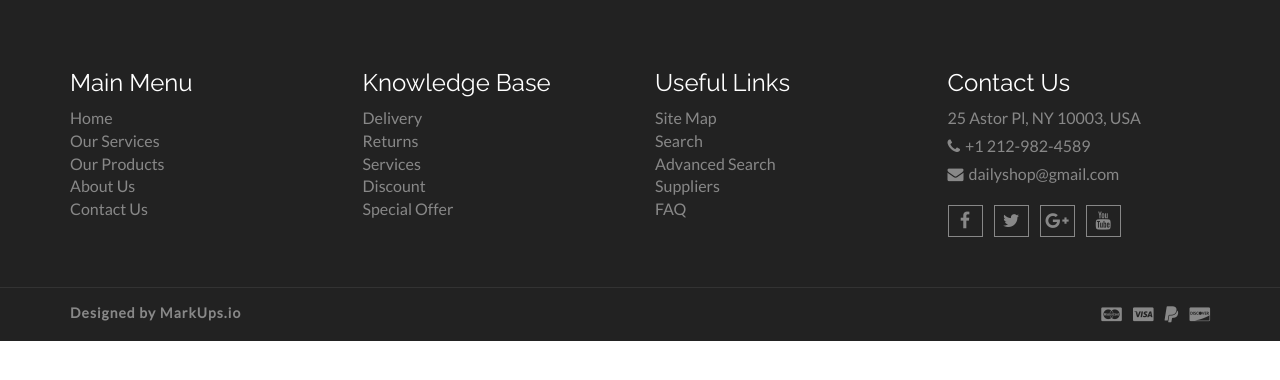
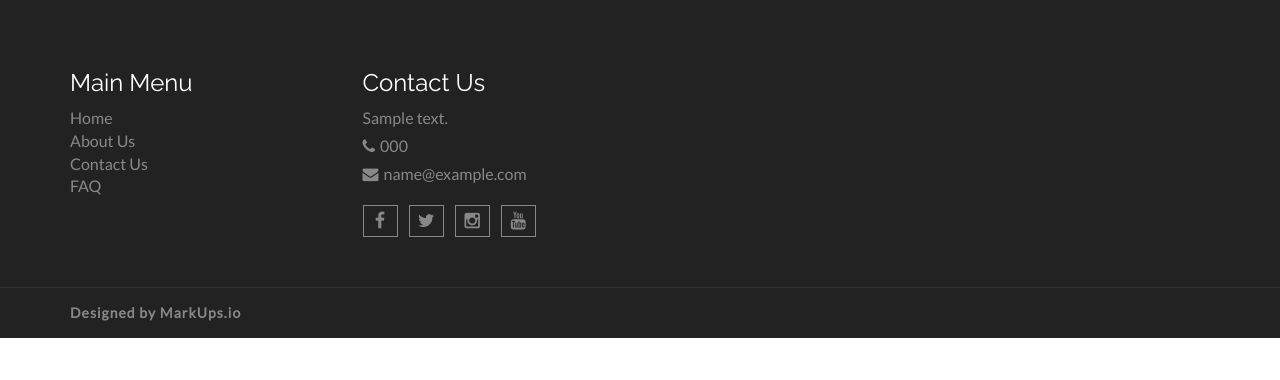
Before and after one commit to mustafabayarr/Django-E-Commerce, a Django app: template home/templates/homebase.html in a window 1280 px wide. Shown: the part 132-512 px from the top of the page. Run offline with Django 3.2, Linux system fonts and the light colour scheme; the template is opened without the code that fills it: most values are stand-ins (such as "Sample title", 1, 10 or a date in 2020); some libraries are stand-ins or nearby versions.

Commit message:
link in footer page

```diff
--- a/home/templates/footer.html
+++ b/home/templates/footer.html
@@ -11,40 +11,12 @@
                                 <div class="aa-footer-widget">
                                     <h3>Main Menu</h3>
                                     <ul class="aa-footer-nav">
-                                        <li><a href="#">Home</a></li>
-                                        <li><a href="#">Our Services</a></li>
-                                        <li><a href="#">Our Products</a></li>
-                                        <li><a href="#">About Us</a></li>
-                                        <li><a href="#">Contact Us</a></li>
+                                        <li><a href="/">Home</a></li>
+                                        <li><a href="/aboutus">About Us</a></li>
+                                        <li><a href="/contact">Contact Us</a></li>
+                                        <li><a href="/faq">FAQ</a></li>
+
                                     </ul>
-                                </div>
-                            </div>
-                            <div class="col-md-3 col-sm-6">
-                                <div class="aa-footer-widget">
-                                    <div class="aa-footer-widget">
-                                        <h3>Knowledge Base</h3>
-                                        <ul class="aa-footer-nav">
-                                            <li><a href="#">Delivery</a></li>
-                                            <li><a href="#">Returns</a></li>
-                                            <li><a href="#">Services</a></li>
-                                            <li><a href="#">Discount</a></li>
-                                            <li><a href="#">Special Offer</a></li>
-                                        </ul>
-                                    </div>
-                                </div>
-                            </div>
-                            <div class="col-md-3 col-sm-6">
-                                <div class="aa-footer-widget">
-                                    <div class="aa-footer-widget">
-                                        <h3>Useful Links</h3>
-                                        <ul class="aa-footer-nav">
-                                            <li><a href="#">Site Map</a></li>
-                                            <li><a href="#">Search</a></li>
-                                            <li><a href="#">Advanced Search</a></li>
-                                            <li><a href="#">Suppliers</a></li>
-                                            <li><a href="#">FAQ</a></li>
-                                        </ul>
-                                    </div>
                                 </div>
                             </div>
                             <div class="col-md-3 col-sm-6">
@@ -52,15 +24,19 @@
                                     <div class="aa-footer-widget">
                                         <h3>Contact Us</h3>
                                         <address>
-                                            <p> 25 Astor Pl, NY 10003, USA</p>
-                                            <p><span class="fa fa-phone"></span>+1 212-982-4589</p>
-                                            <p><span class="fa fa-envelope"></span>dailyshop@gmail.com</p>
+                                            <p> {{ setting.address }}</p>
+                                            <p><span class="fa fa-phone"></span>{{ setting.phone }}</p>
+                                            <p><span class="fa fa-envelope"></span>{{ setting.email }}</p>
                                         </address>
                                         <div class="aa-footer-social">
-                                            <a href="#"><span class="fa fa-facebook"></span></a>
-                                            <a href="#"><span class="fa fa-twitter"></span></a>
-                                            <a href="#"><span class="fa fa-google-plus"></span></a>
-                                            <a href="#"><span class="fa fa-youtube"></span></a>
+                                            <a href="{{ setting.facebook }}" target="blank"><span
+                                                    class="fa fa-facebook"></span></a>
+                                            <a href="{{ setting.twitter }}" target="blank"><span
+                                                    class="fa fa-twitter"></span></a>
+                                            <a href="{{ setting.instagram }}" target="blank"><span
+                                                    class="fa fa-instagram"></span></a>
+                                            <a href="{{ setting.youtube }}" target="blank"><span
+                                                    class="fa fa-youtube"></span></a>
                                         </div>
                                     </div>
                                 </div>
@@ -78,12 +54,6 @@
                 <div class="col-md-12">
                     <div class="aa-footer-bottom-area">
                         <p>Designed by <a href="http://www.markups.io/">MarkUps.io</a></p>
-                        <div class="aa-footer-payment">
-                            <span class="fa fa-cc-mastercard"></span>
-                            <span class="fa fa-cc-visa"></span>
-                            <span class="fa fa-paypal"></span>
-                            <span class="fa fa-cc-discover"></span>
-                        </div>
                     </div>
                 </div>
             </div>
```
Also changed, not shown: db.sqlite3.
